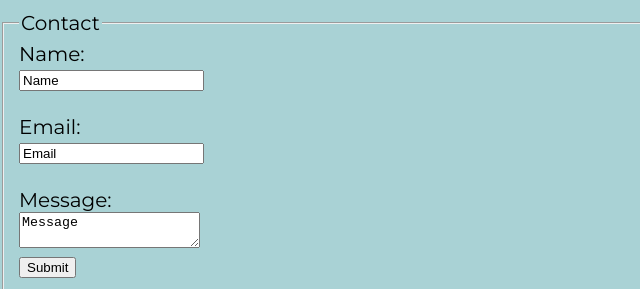
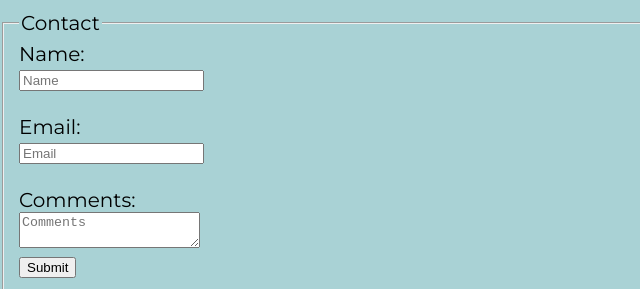
Before and after one commit to stevenngo3/cse134-hw5, a plain HTML site: page contact.html in a window 1280 px wide. Shown: the part 306-595 px from the top of the page, 0-640 px from the left. Drawn offline with Linux system fonts and the light colour scheme.

Commit message:
start on hw4 part1

```diff
--- a/contact.html
+++ b/contact.html
@@ -28,17 +28,18 @@
             <p>If you have any questions or are interested in working together, send your details here!</p>
         </main>
         <footer>
-            <form>
+            <form action="httpbin.org/post" method="POST">
                 <fieldset>
                     <legend>Contact</legend>
                     <label for="fname">Name:</label><br>
-                    <input type="text" id="fname" name="fname" value="Name"><br>
+                    <input type="text" id="fname" name="fname" placeholder="Name"><br>
                     <br>
                     <label for="email">Email:</label><br>
-                    <input type="email" id="email" name="email" value = "Email"><br>
+                    <input type="email" id="email" name="email" placeholder = "Email"><br>
                     <br>
-                    <label for="message">Message:</label><br>
-                    <textarea id="message" name="message">Message</textarea><br>
+                    <label for="message">Comments:</label><br>
+                    <textarea id="message" name="message" placeholder ="Comments"></textarea><br>
+                    <input type="hidden" name="possible_bot" value="true">
                     <button type="button">Submit</button>
                     <template>
                         <p>Submitted</p><br>
```
